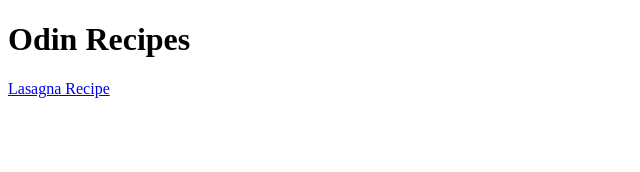
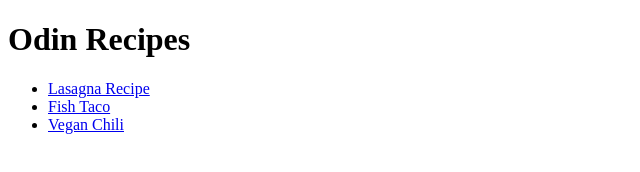
Before and after one commit to chris00walker/odin-recipes, a plain HTML site: page index.html in a window 1280 px wide. Shown: the whole page, without its empty margins (0-640 px from the left). Drawn offline with Linux system fonts and the light colour scheme.

Commit message:
[Add links to two more pages and organize links into an unordered list]

```diff
--- a/index.html
+++ b/index.html
@@ -11,9 +11,11 @@
 
 <body>
     <h1>Odin Recipes</h1>
-
-    <a href="recipes/lasagna.html">Lasagna Recipe</a>
-
+    <ul>
+        <li><a href="recipes/lasagna.html">Lasagna Recipe</a></li>
+        <li><a href="recipes/lasagna.html">Fish Taco</a></li>
+        <li><a href="recipes/fishtaco.html">Vegan Chili</a></li>
+    </ul>
 </body>
 
 </html>
```
